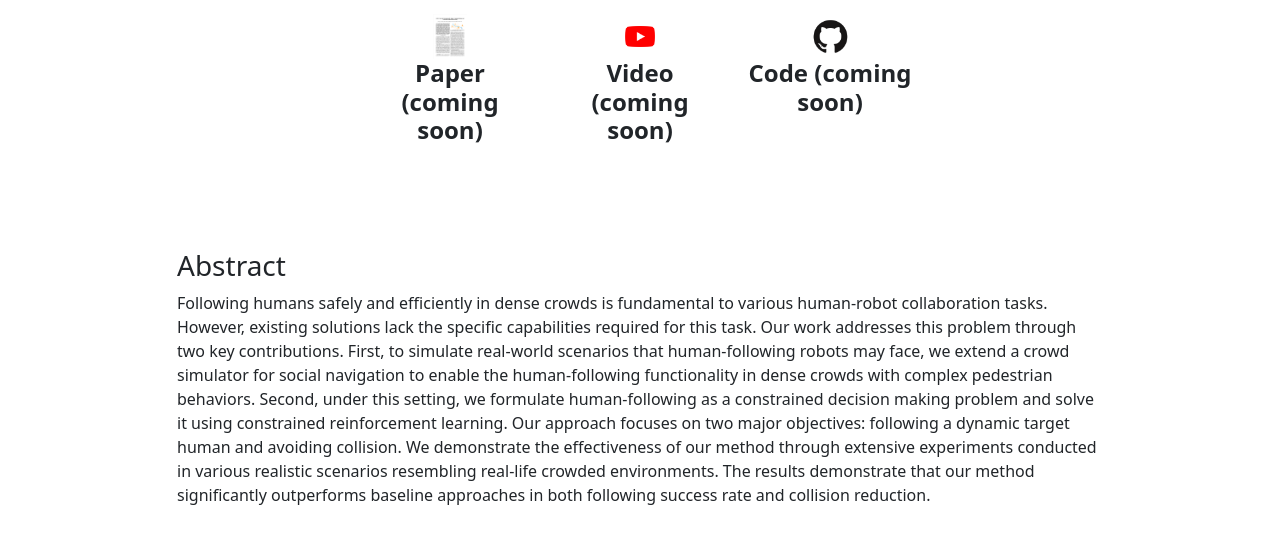
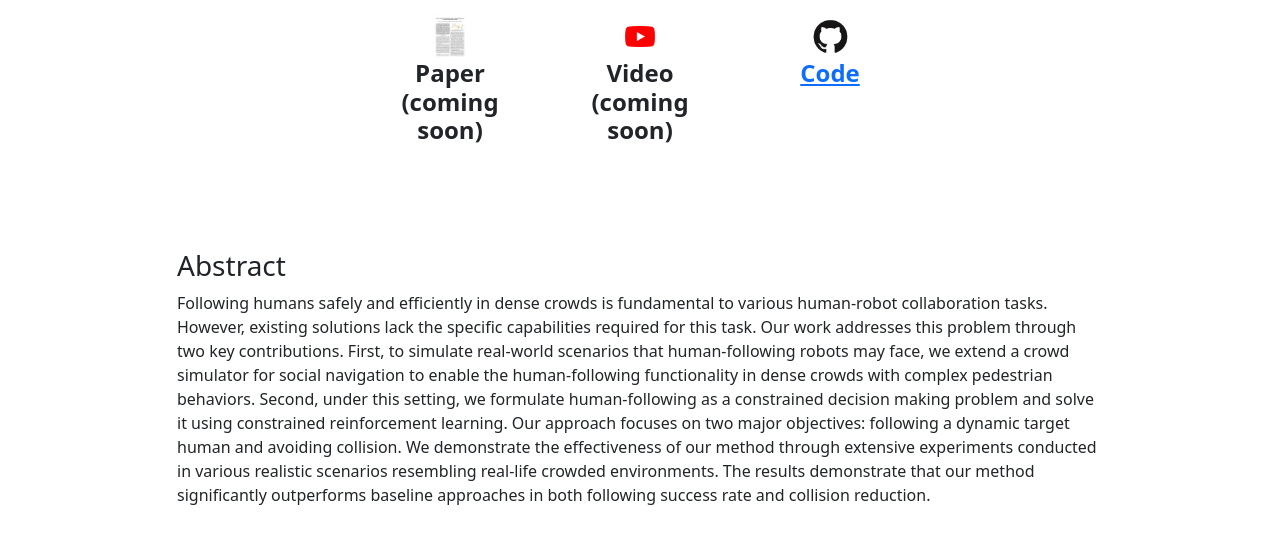
Before and after one commit to crl-following-robot/crl-following-robot.github.io, a plain HTML site: page index.html in a window 1280 px wide. Shown: the part 255-798 px from the top of the page. Drawn offline with nearby package versions, Linux system fonts and the light colour scheme; some packages are replaced by stand-ins of ours; files that its build step writes are made by us from their sources; a script that the page names is missing.

Commit message:
Update code link

```diff
--- a/index.html
+++ b/index.html
@@ -95,10 +95,10 @@
                 <!-- </a> -->
             </div>
             <div class="col-md-2 text-center">
-                <!-- <a href="https://github.com/tasl-lab/SoNIC/tree/main"> -->
+                <a href="https://drive.google.com/file/d/1rQrhNKC9jsm8VgDJtJ89gbbpNVA8xeXm/view?usp=sharing">
                     <img src="img/github.png" height="45px">
-                    <h4><strong>Code (coming soon)</strong></h4>
-                <!-- </a> -->
+                    <h4><strong>Code</strong></h4>
+                </a>
             </div>
         </div>
 
```
